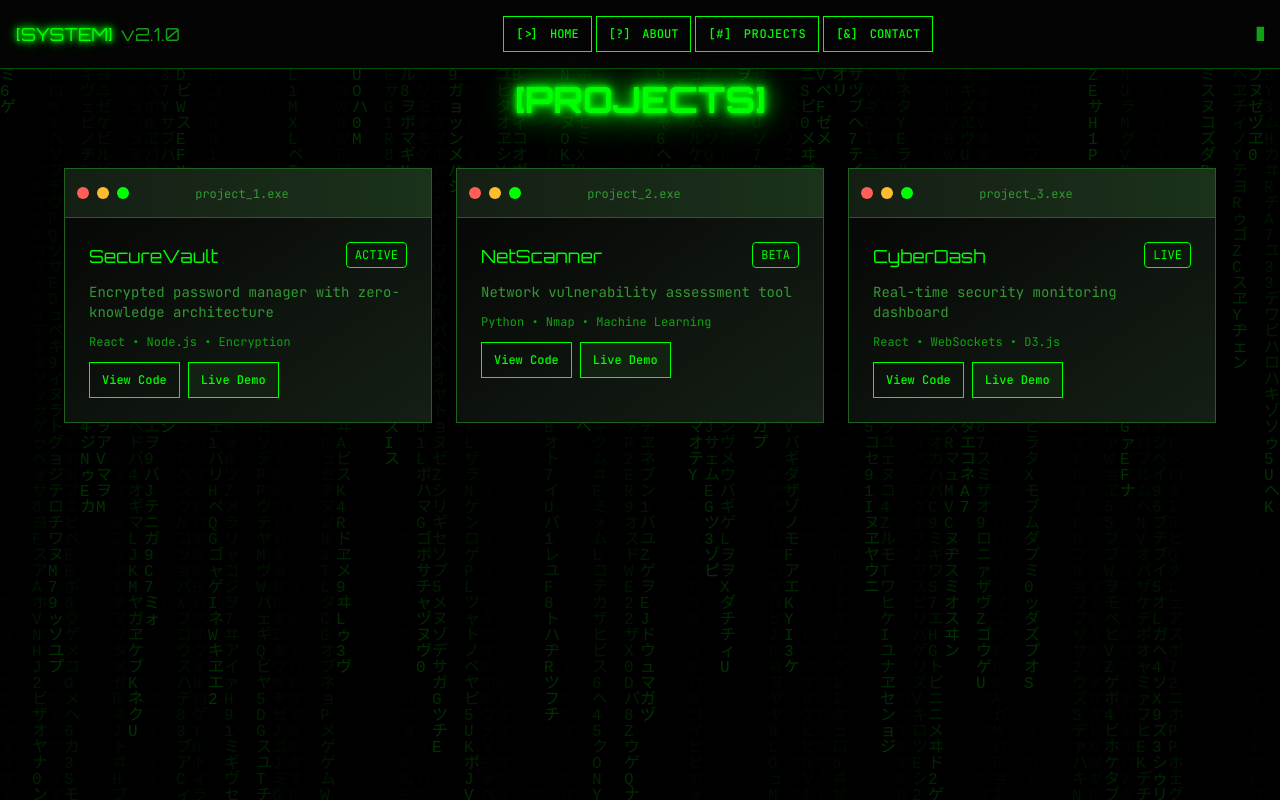
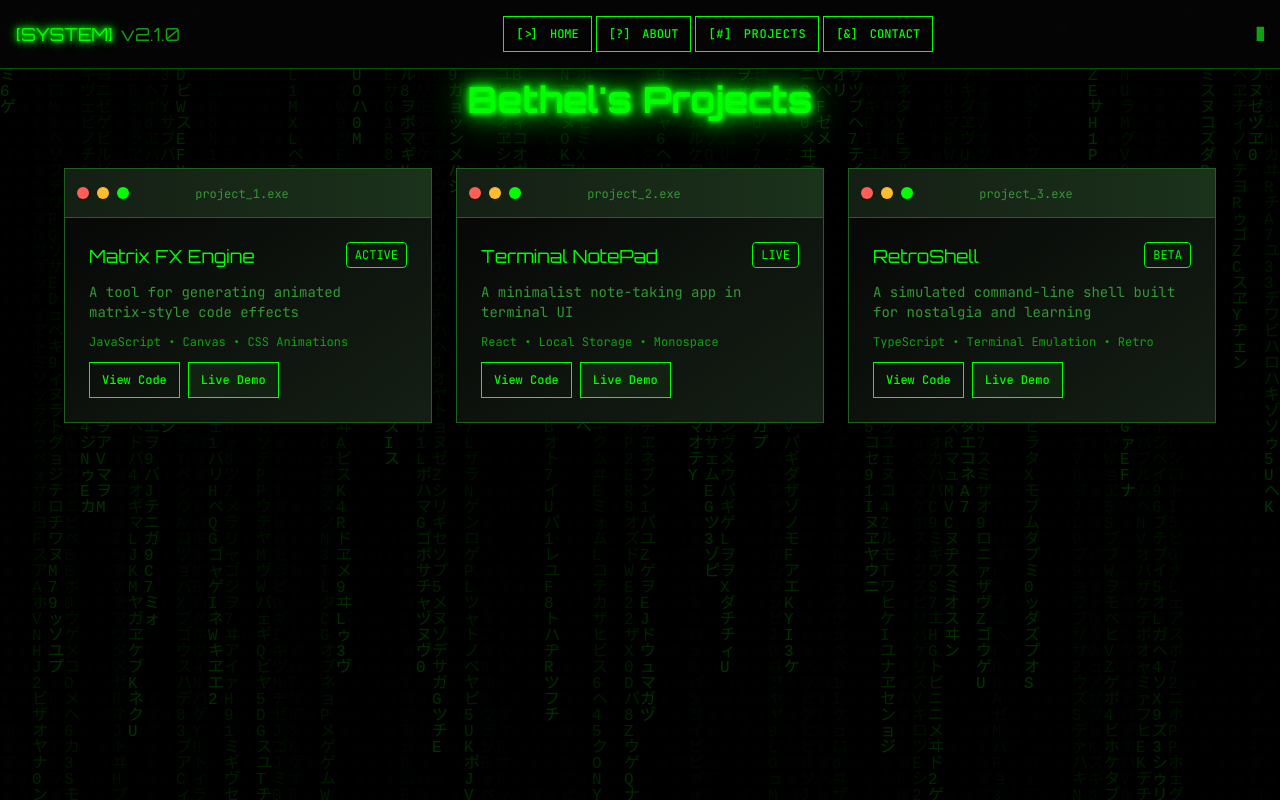
Before and after one commit to 0xbina/bethel-terminal-vibe-vault, a React (Vite) app: page / in a window 1280 px wide. Both pictures are taken after a click on the button "View Projects". Built offline with nearby package versions, Linux system fonts and the light colour scheme.

Commit message:
Update Projects section
Change Projects title to "Bethel's Projects" and update content with new sample projects.

```diff
--- a/src/pages/Index.tsx
+++ b/src/pages/Index.tsx
@@ -111,28 +111,28 @@ const Index = () => {
     <div className="min-h-screen py-20 px-4">
       <div className="max-w-6xl mx-auto">
         <h2 className="text-3xl md:text-4xl font-display font-bold text-center mb-12 text-primary neon-glow">
-          [PROJECTS]
+          Bethel's Projects
         </h2>
 
         <div className="grid md:grid-cols-2 lg:grid-cols-3 gap-6">
           {[
             {
-              title: "SecureVault",
-              description: "Encrypted password manager with zero-knowledge architecture",
-              tech: "React • Node.js • Encryption",
+              title: "Matrix FX Engine",
+              description: "A tool for generating animated matrix-style code effects",
+              tech: "JavaScript • Canvas • CSS Animations",
               status: "ACTIVE"
             },
             {
-              title: "NetScanner",
-              description: "Network vulnerability assessment tool",
-              tech: "Python • Nmap • Machine Learning",
-              status: "BETA"
+              title: "Terminal NotePad",
+              description: "A minimalist note-taking app in terminal UI",
+              tech: "React • Local Storage • Monospace",
+              status: "LIVE"
             },
             {
-              title: "CyberDash",
-              description: "Real-time security monitoring dashboard",
-              tech: "React • WebSockets • D3.js",
-              status: "LIVE"
+              title: "RetroShell",
+              description: "A simulated command-line shell built for nostalgia and learning",
+              tech: "TypeScript • Terminal Emulation • Retro",
+              status: "BETA"
             }
           ].map((project, index) => (
             <TerminalWindow key={index} title={`project_${index + 1}.exe`}>
```
